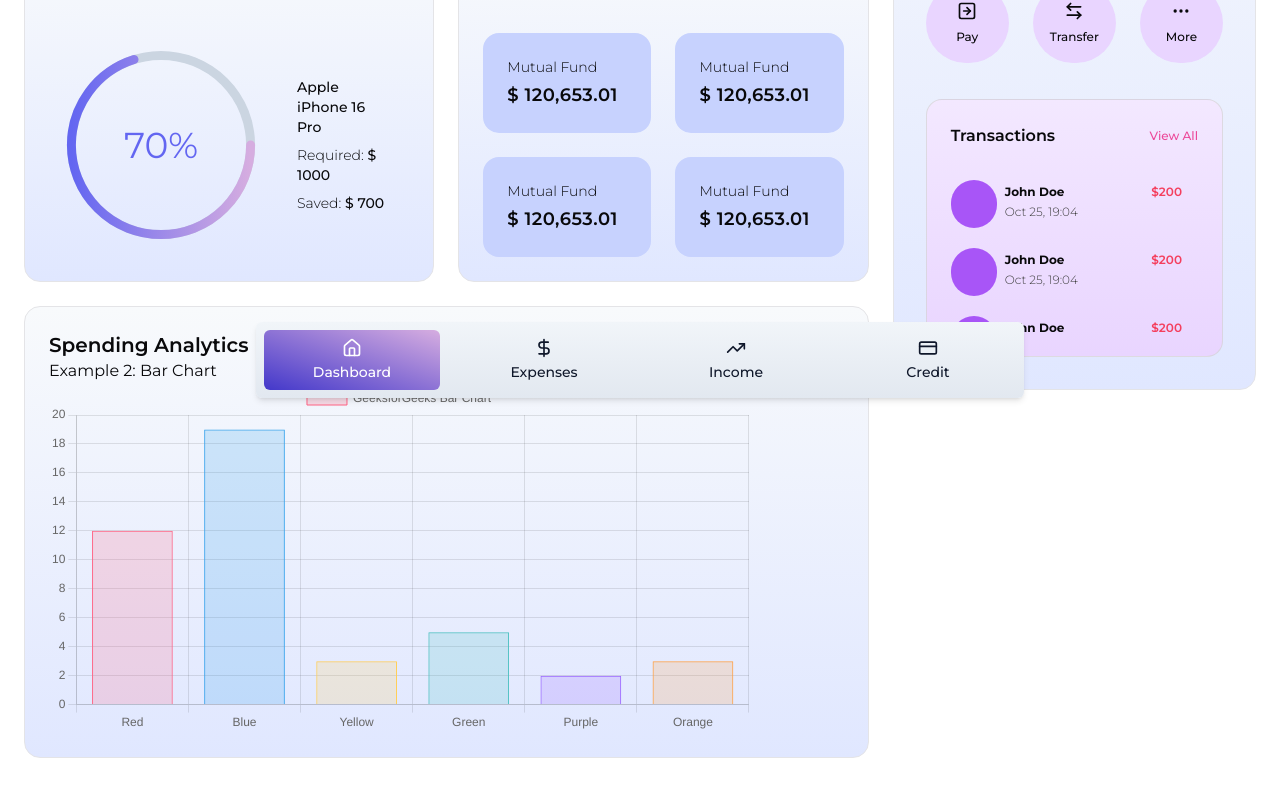
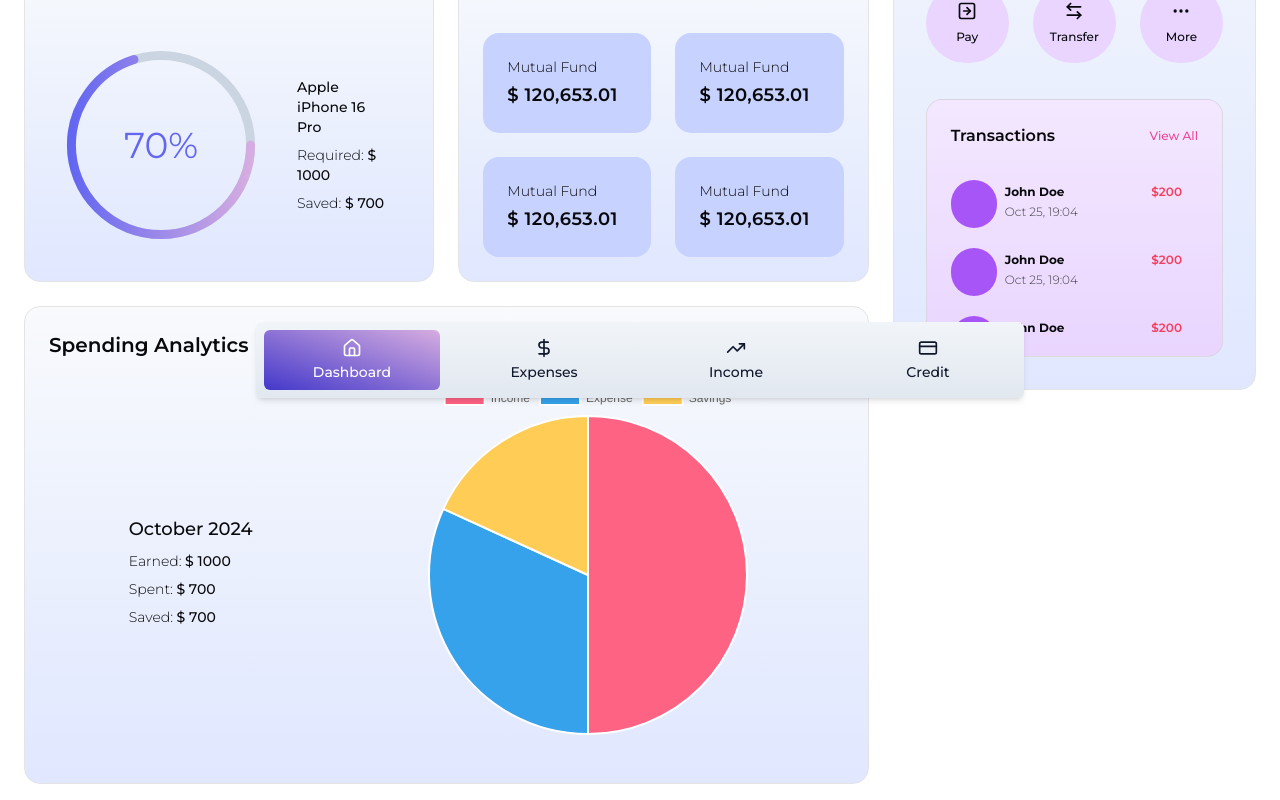
Before and after one commit to AkshatJha21/personal-finance, a Next.js app: page / in a window 1280 px wide. Shown: the part 378-1178 px from the top of the page. Before the commit the page ends 1152 px from the top, so only its background shows below. Built offline with nearby package versions, Linux system fonts and the light colour scheme.

Commit message:
Pie chart layout done

```diff
--- a/components/custom/DashboardGrid.tsx
+++ b/components/custom/DashboardGrid.tsx
@@ -1,36 +1,26 @@
 "use client";
 
 import { ArrowDownCircle, ArrowLeftRight, ArrowUpCircle, MoreHorizontal, PlusIcon, SquareArrowRight } from "lucide-react";
-import { Chart as ChartJS, CategoryScale, LinearScale, PointElement, BarElement, Title, Tooltip, Legend, Filler, } from "chart.js";
-import dynamic from 'next/dynamic';
-import { Bar } from "react-chartjs-2";
-ChartJS.register(CategoryScale, LinearScale, PointElement, BarElement, Title, Tooltip, Legend, Filler );
+import { Chart as ChartJS, CategoryScale, LinearScale, PointElement, Title, Tooltip, Legend, Filler, ArcElement, } from "chart.js";
+import { Pie } from "react-chartjs-2";
+ChartJS.register(CategoryScale, LinearScale, PointElement, ArcElement, Title, Tooltip, Legend, Filler );
 
 const data = {
-    labels: ['Red', 'Blue', 'Yellow', 'Green', 'Purple', 'Orange'],
-    datasets: [
-      {
-        label: 'GeeksforGeeks Bar Chart',
-        data: [12, 19, 3, 5, 2, 3],
-        backgroundColor: [
-          'rgba(255, 99, 132, 0.2)',
-          'rgba(54, 162, 235, 0.2)',
-          'rgba(255, 206, 86, 0.2)',
-          'rgba(75, 192, 192, 0.2)',
-          'rgba(153, 102, 255, 0.2)',
-          'rgba(255, 159, 64, 0.2)',
-        ],
-        borderColor: [
-          'rgba(255, 99, 132, 1)',
-          'rgba(54, 162, 235, 1)',
-          'rgba(255, 206, 86, 1)',
-          'rgba(75, 192, 192, 1)',
-          'rgba(153, 102, 255, 1)',
-          'rgba(255, 159, 64, 1)',
-        ],
-        borderWidth: 1,
-      },
+    labels: [
+      'Income',
+      'Expense',
+      'Savings'
     ],
+    datasets: [{
+      label: '$',
+      data: [5347, 3403, 1944],
+      backgroundColor: [
+        'rgb(255, 99, 132)',
+        'rgb(54, 162, 235)',
+        'rgb(255, 205, 86)'
+      ],
+      hoverOffset: 4
+    }]
   };
 
 const DashboardGrid = () => {
@@ -141,9 +131,14 @@ const DashboardGrid = () => {
                     <p className="text-xl font-semibold">Spending Analytics</p>
                     <button className="text-xs font-medium dark:text-pink-400 text-pink-500 hover:underline">View All</button>
                 </div>
-                <div style={{ width: '700px' }}>
-                    <h1>Example 2: Bar Chart</h1>
-                    <Bar data={data} />
+                <div className="md:h-[400px] flex flex-col-reverse md:flex-row items-center justify-around py-6">
+                    <div className="flex flex-col pt-6 gap-y-2">
+                        <p className="text-lg font-medium">October 2024</p>
+                        <p className="text-sm font-light dark:text-slate-200">Earned: <span className="font-medium">$ 1000</span></p>
+                        <p className="text-sm font-light dark:text-slate-200">Spent: <span className="font-medium">$ 700</span></p>
+                        <p className="text-sm font-light dark:text-slate-200">Saved: <span className="font-medium">$ 700</span></p>
+                    </div>
+                    <Pie data={data} />
                 </div>
             </div>
         </div>
```
